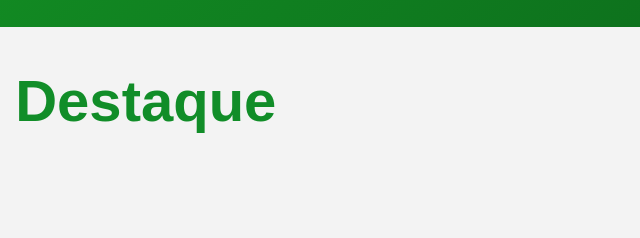
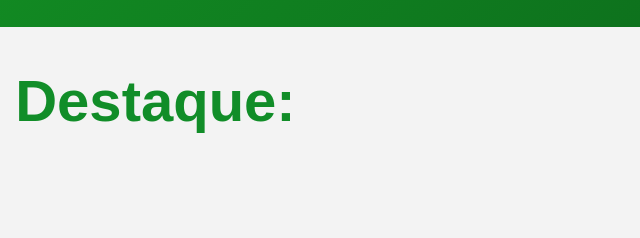
Before and after one commit to FarNutri/FarNutri, a website: page index.html in a window 1280 px wide. Shown: the part 175-413 px from the top of the page, 525-1165 px from the left. Drawn offline with Linux system fonts and the light colour scheme; no server answers.

Commit message:
Update index.html

```diff
--- a/index.html
+++ b/index.html
@@ -284,7 +284,7 @@
   <div class="container">
 
     <div class="title">
-      Suplementos em Destaque
+      Suplementos em Destaque:
     </div>
 
     <div class="products" id="products">
```
